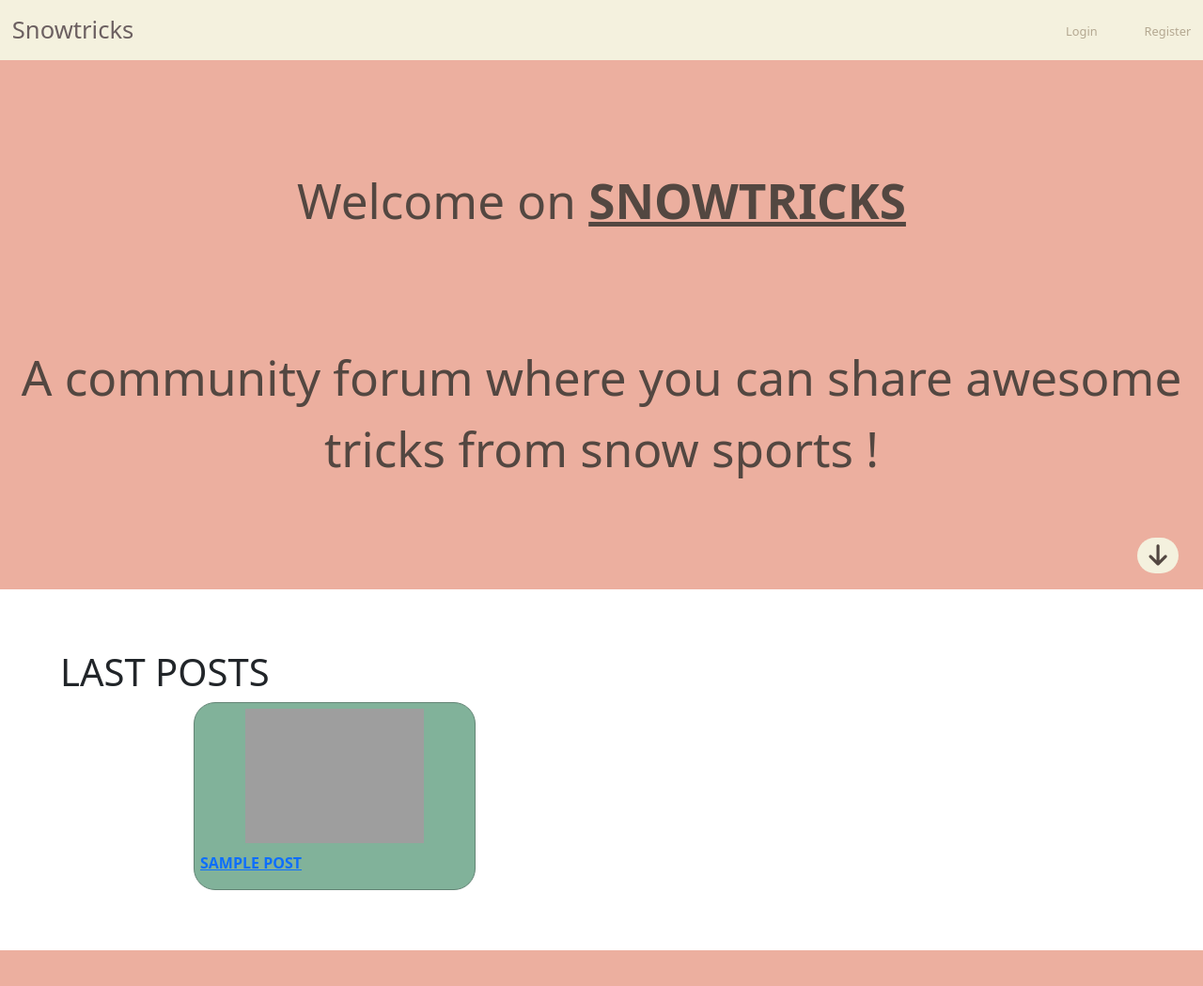
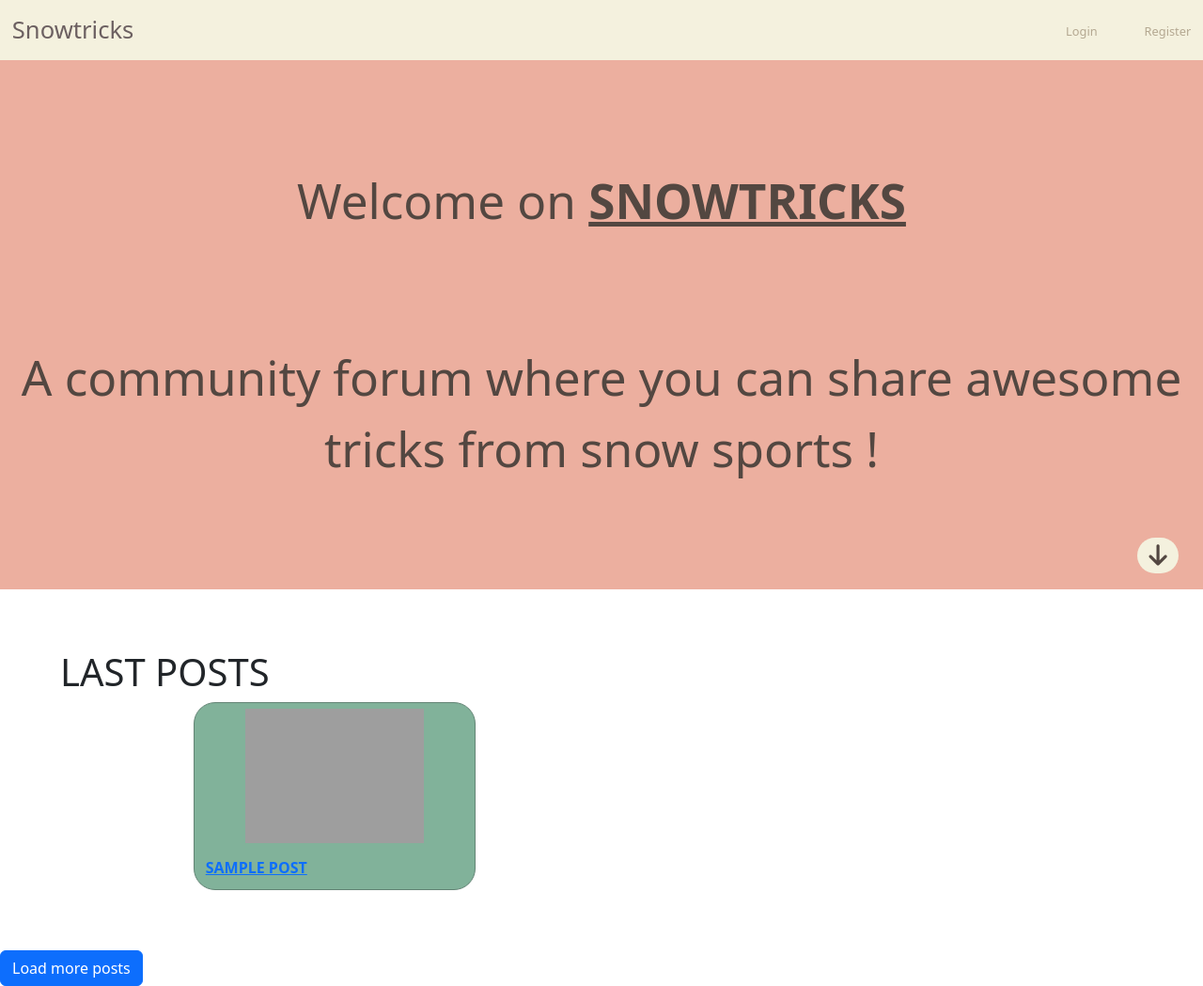
Before and after one commit to un-sam-sauvage/P6_snowtricks, a Symfony app: template templates/home/home.html.twig in a window 1280 px wide. Shown: the whole page at 94% size. Before the commit the page ends 1011 px from the top, so only its background shows below. Run offline with Twig, Linux system fonts and the light colour scheme; the template is opened without the code that fills it: most values are stand-ins (such as "Sample title", 1, 10 or a date in 2020); some libraries are stand-ins or nearby versions; grey boxes are pictures that could not be loaded.

Commit message:
continue home page

```diff
--- a/templates/home/home.html.twig
+++ b/templates/home/home.html.twig
@@ -49,13 +49,26 @@
 	.post-title {
 		font-weight: bold;
 		text-transform: uppercase;
-		position: absolute;
-		bottom: 0;
+		margin-bottom: 0;
 	}
 	.post-img-container > img {
 		width: 100%;
 		aspect-ratio: 5/2.5;
 		object-fit: contain;
+	}
+	.post-bottom-card{
+		margin-top: 5%;
+		display: flex;
+		align-items: end;
+		justify-content: space-between;
+		padding: 0 2%
+	}
+	.delete-post{
+		cursor: pointer;
+		transition: color .15s ease-in-out;
+	}
+	.delete-post:hover {
+		color: red;
 	}
 </style>
 {% endblock %}
@@ -86,9 +99,91 @@
 						{% endif %}
 
 					</div>
-					<p class="post-title"><a href="/posts/{{post.id}}">{{ post.name }}</a></p>
+					{# TODO: afficher les boutons pour supprimer ou modifier un post en fonction de si on est un auteur ou un admin #}
+					<div class="post-bottom-card">
+						<a class="post-title" href="/posts/{{post.id}}">{{ post.name }}</a>
+						{% if isAdmin %}
+						<span class="delete-post"><i class="fa-solid fa-trash"></i></span>
+						<input type="hidden" data-id-post="{{post.id}}">
+						{% endif %}
+					</div>
 				</div>
 			{% endfor %}
 		</div>
 	</div>
+	<button id="btn_load-more-posts" class="btn btn-primary">Load more posts</button>
+	{% if isAdmin %}
+	<div id="popup-confirm-delete" style="display: none">
+		<p id="popup-text-confirm">Are you sure to delete the post named: <span id="popup-name-post"></span></p>
+		<input type="hidden" id="popup-id-post-to-delete">
+		<button id="popup-confirm" class="btn btn-primary">Yes</button>
+		<button id="popup-cancel" class="btn btn-secondary">No</button>
+	</div>
+	{% endif %}
+
 {% endblock %}
+{% block javascripts %}
+	<script>
+		let offset = 1;
+
+		document.getElementById("btn_load-more-posts").addEventListener("click", btn => {
+			btn.preventDefault();
+			offset ++;
+			getPost(offset);
+		})
+		//function qui permet de récupérer la suite des posts en AJAX
+		function getPost (offset) {
+			fetch("getPost", {
+				method: "POST",
+				headers: {
+					'Content-Type': 'application/json'
+				},
+				body: JSON.stringify({
+					offset : offset,
+				})
+			}).then(res => {
+				return res.json()
+			}).then(data => {
+				console.log(data.posts);
+			}).catch(error => {
+				console.error(error);
+			})
+		}
+
+		{% if isAdmin %}
+		document.querySelectorAll(".delete-post").forEach(btnDelete => {
+			btnDelete.addEventListener("click", btnClicked => {
+				let postName = btnClicked.target.parentNode.querySelector(".post-title").textContent;
+				document.getElementById("popup-confirm-delete").style.display = "block";
+				document.getElementById("popup-name-post").textContent = postName;
+				document.getElementById("popup-id-post-to-delete").value = btnClicked.target.parentNode.querySelector("data-id-post").value
+			})
+		})
+
+		document.getElementById("popup-confirm").addEventListener("click", btn => {
+			btn.preventDefault();
+			//TODO: comment fetch par le nom de la route tout en passant des paramètre ?
+			fetch("/delete", {
+				method: "POST",
+				headers: {
+					'Content-Type': 'application/json'
+				},
+				body: JSON.stringify({
+					postId : document.getElementById("popup-id-post-to-delete").value,
+				})
+			}).then(res => {
+				return res.json()
+			}).then(data => {
+				console.log(data.msg);
+			}).catch(error => {
+				console.error(error);
+			})
+		})
+
+		document.getElementById("popup-cancel").addEventListener("click", btn => {
+			btn.preventDefault();
+			document.getElementById("popup-confirm-delete").style.display = "none";
+		})
+		{% endif %}
+	</script>
+{% endblock %}
```
Also changed, not shown: src/Controller/HomeController.php (+7 -1 lines), src/Repository/PostsRepository.php (+7 -0 lines).
